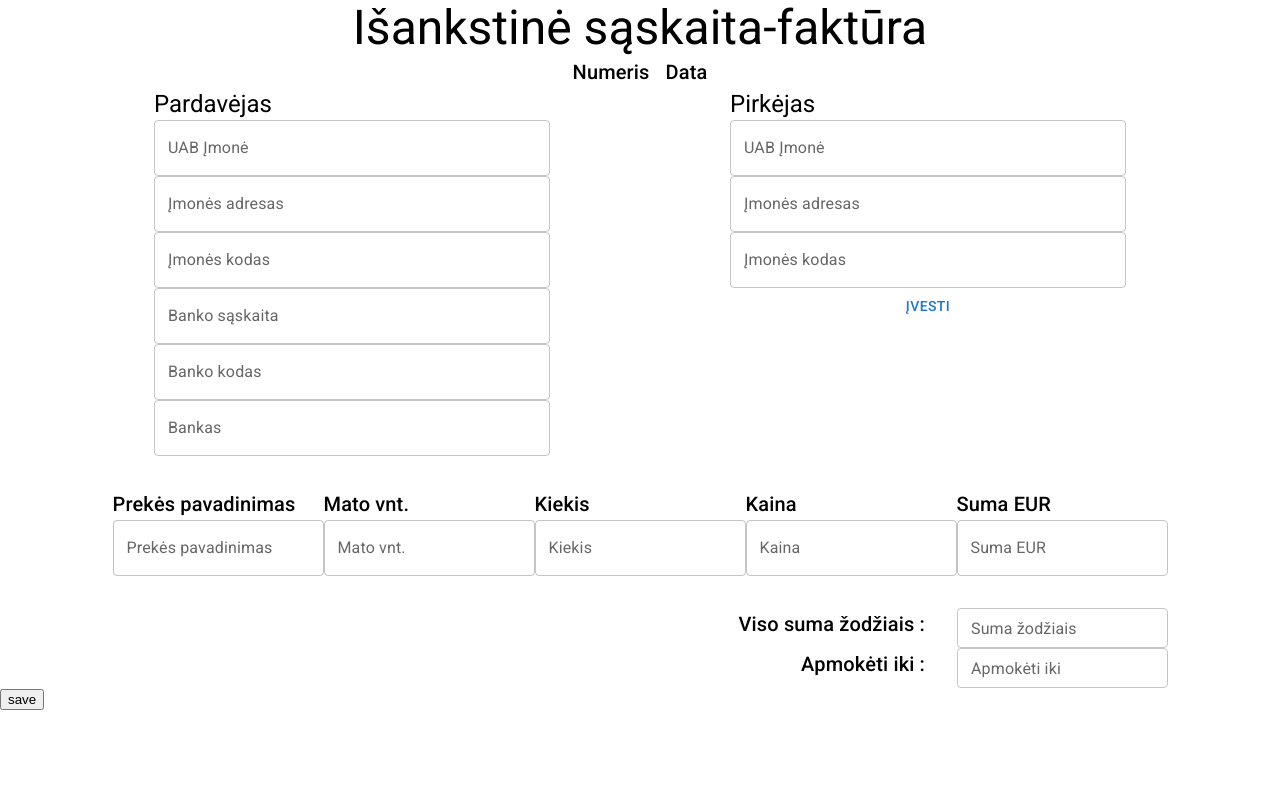
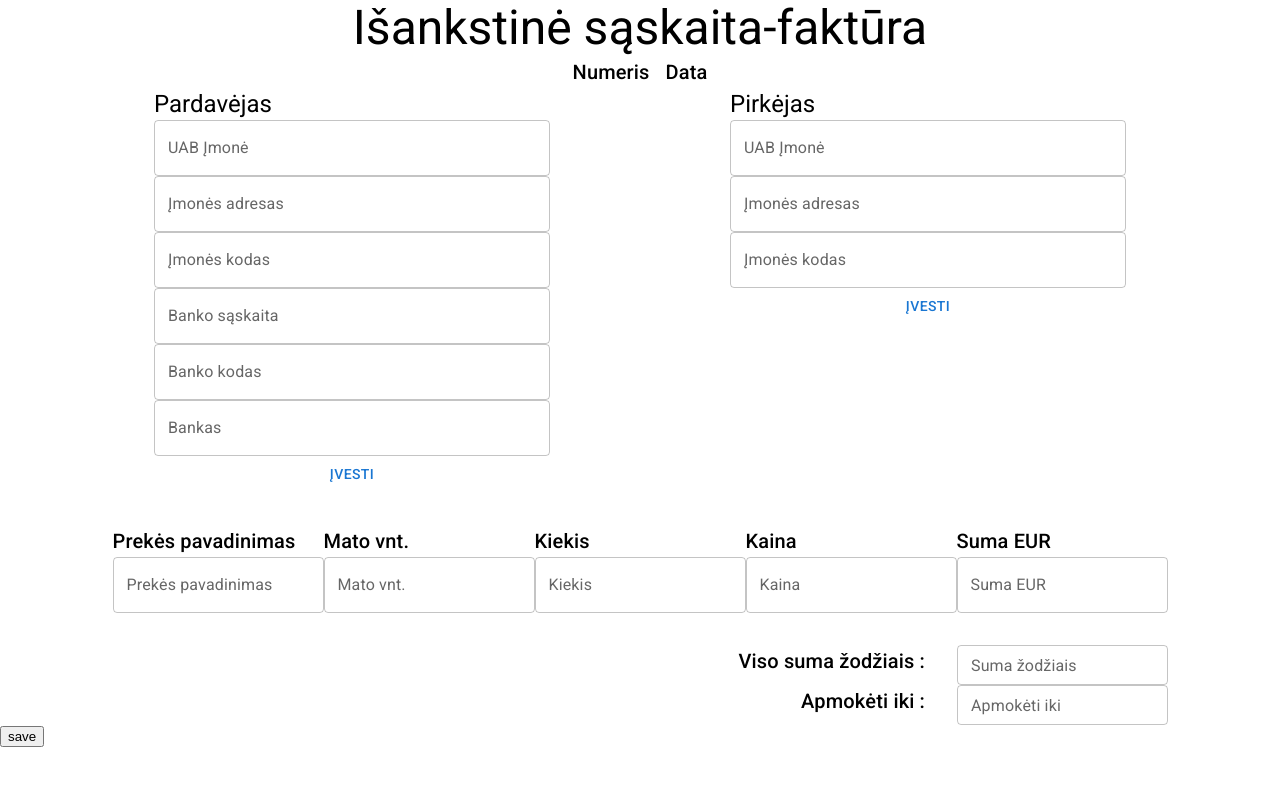
Before and after one commit to Mancefas/PDF-proforma, a React (Create React App) app: page / in a window 1280 px wide. Shown: the top 786 px of the page. Built offline with nearby package versions, Linux system fonts and the light colour scheme.

Commit message:
seller component gets seller object

```diff
--- a/src/Components/Seller.tsx
+++ b/src/Components/Seller.tsx
@@ -1,17 +1,86 @@
-import { Typography, Box, TextField, Container } from "@mui/material";
+import { useState } from "react";
+import { Typography, TextField, Container, Button } from "@mui/material";
+
+// for DRY later
+const dataFields = [
+  { label: "UAB Įmonė", set: "setSellerCompany(e)" },
+  { label: "Įmonės adresas", set: "setSellerAddress(e)" },
+  { label: "Įmonės kodas", set: "setSellerBankAccNr(e)" },
+  { label: "Banko sąskaita", set: "setSellerBankAccNr(e)" },
+  { label: "Banko kodas", set: "setSellerBankCode(e)" },
+  { label: "Bankas", set: "setSellerBankName(e)" },
+];
+
+type sellerType = {
+  sellerCompany: string;
+  sellerAddress: string;
+  sellerBankAccNr: string;
+  sellerBankCode: string;
+  sellerBankName: string;
+};
 
 const Seller = () => {
+  const [sellerCompany, setSellerCompany] = useState<string>("");
+  const [sellerAddress, setSellerAddress] = useState<string>("");
+  const [sellerBankAccNr, setSellerBankAccNr] = useState<string>("");
+  const [sellerBankCode, setSellerBankCode] = useState<string>("");
+  const [sellerBankName, setSellerBankName] = useState<string>("");
+
+  const [seller, setSeller] = useState<sellerType | null>(null);
+
+  const submitHandler = (e: React.FormEvent<HTMLFormElement>) => {
+    e.preventDefault();
+
+    setSeller({
+      sellerCompany: sellerCompany,
+      sellerAddress: sellerAddress,
+      sellerBankAccNr: sellerBankAccNr,
+      sellerBankCode: sellerBankCode,
+      sellerBankName: sellerBankName,
+    });
+  };
   return (
     <Container maxWidth="xs">
       <Typography variant="h5">Pardavėjas</Typography>
-      <Box sx={{ display: "flex", flexDirection: "column" }}>
-        <TextField variant="outlined" label="UAB Įmonė"></TextField>
-        <TextField variant="outlined" label="Įmonės adresas"></TextField>
-        <TextField variant="outlined" label="Įmonės kodas"></TextField>
-        <TextField variant="outlined" label="Banko sąskaita"></TextField>
-        <TextField variant="outlined" label="Banko kodas"></TextField>
-        <TextField variant="outlined" label="Bankas"></TextField>
-      </Box>
+
+      <form
+        onSubmit={submitHandler}
+        style={{ display: "flex", flexDirection: "column" }}
+      >
+        <TextField
+          variant="outlined"
+          label="UAB Įmonė"
+          onChange={(e) => setSellerCompany(e.target.value)}
+        ></TextField>
+        <TextField
+          variant="outlined"
+          label="Įmonės adresas"
+          onChange={(e) => setSellerAddress(e.target.value)}
+        ></TextField>
+        <TextField
+          variant="outlined"
+          label="Įmonės kodas"
+          onChange={(e) => setSellerBankAccNr(e.target.value)}
+        ></TextField>
+        <TextField
+          variant="outlined"
+          label="Banko sąskaita"
+          onChange={(e) => setSellerBankCode(e.target.value)}
+        ></TextField>
+        <TextField
+          variant="outlined"
+          label="Banko kodas"
+          onChange={(e) => setSellerBankCode(e.target.value)}
+        ></TextField>
+        <TextField
+          variant="outlined"
+          label="Bankas"
+          onChange={(e) => setSellerBankName(e.target.value)}
+        ></TextField>
+        <Button variant="text" type="submit">
+          Įvesti
+        </Button>
+      </form>
     </Container>
   );
 };
```
